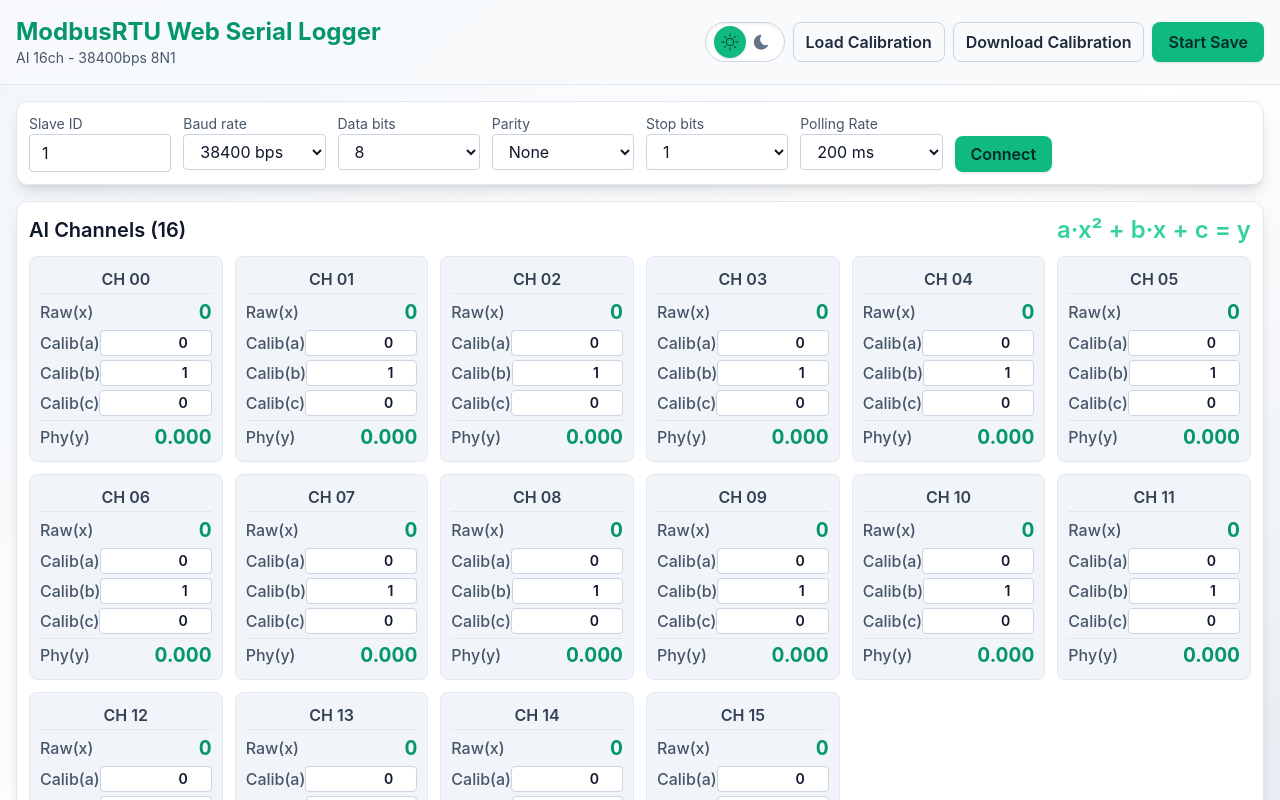
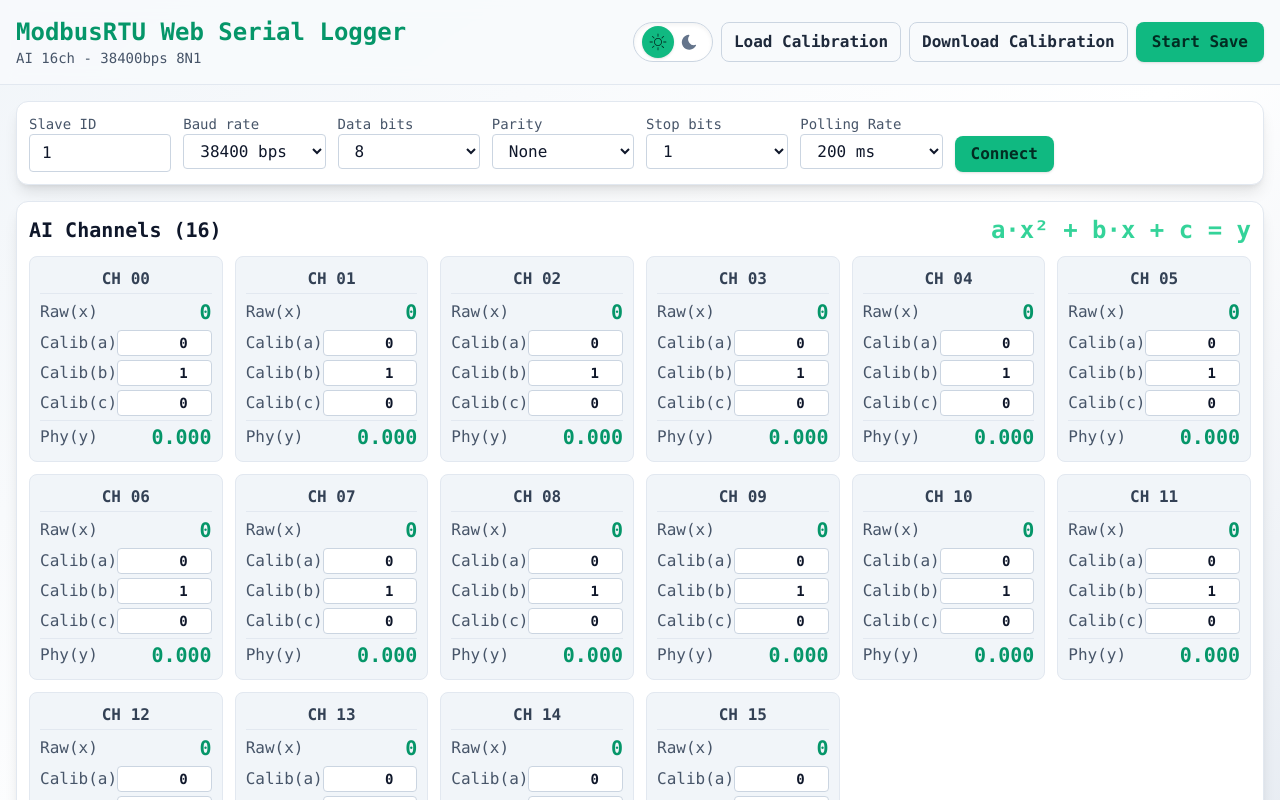
Before and after one commit to KikuchiMakoto/modbus_simple_logger, a React (Vite) app: page / in a window 1280 px wide. Shown: the top 800 px of the page. Built offline with nearby package versions, Linux system fonts and the light colour scheme.

Commit message:
Update index.css

```diff
--- a/src/index.css
+++ b/src/index.css
@@ -4,7 +4,7 @@
 
 body {
   @apply bg-slate-50 text-slate-900 min-h-screen dark:bg-slate-950 dark:text-slate-100;
-  font-family: 'Inter', system-ui, -apple-system, BlinkMacSystemFont, 'Segoe UI', sans-serif;
+  font-family: ui-monospace, SFMono-Regular, Menlo, Consolas, 'Liberation Mono', 'Courier New', monospace;
 }
 
 .card {
```
